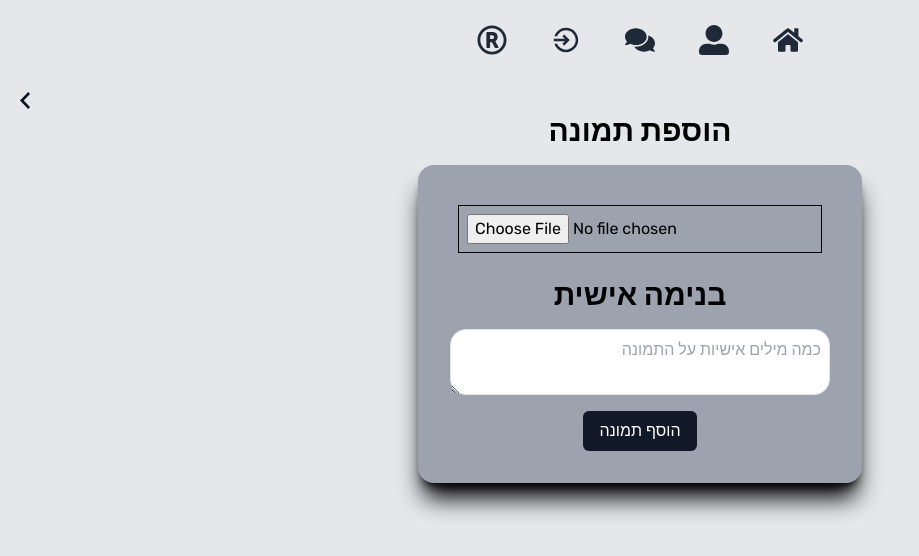
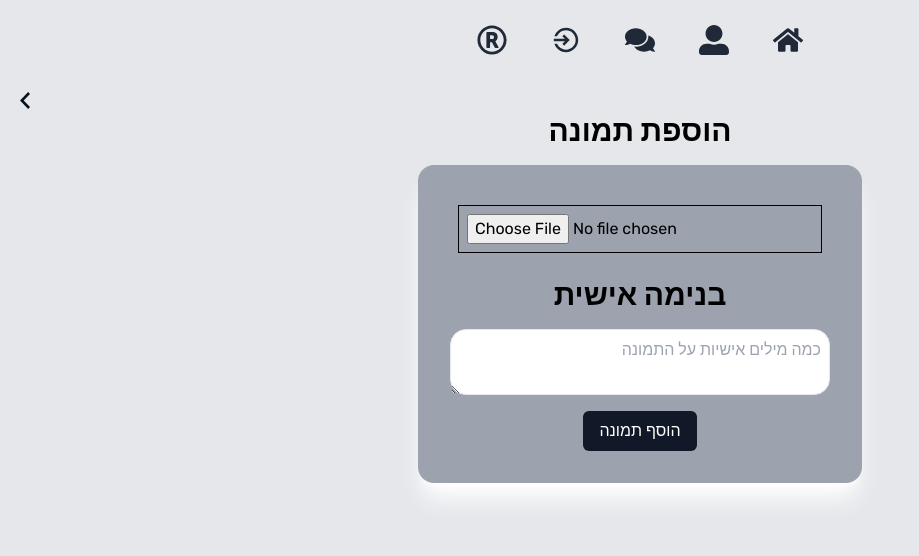
Before and after one commit to shevibr0/war, a React (Create React App) app in the folder frontend/war/: page /soldierInfo/1/addPicture in a window 1280 px wide. Shown: the top 556 px of the page, without its empty margins (0-919 px from the left). Built offline with nearby package versions, Linux system fonts and the light colour scheme.

Commit message:
add picture

```diff
--- a/frontend/war/src/components/AddPicture.jsx
+++ b/frontend/war/src/components/AddPicture.jsx
@@ -124,7 +124,7 @@ const AddPicture = () => {
                 {alertMessage && <p style={{ color: 'red' }}>{alertMessage}</p>}
                 {error && <p style={{ color: 'red' }}>{error}</p>}
                 <div className="flex justify-center bg-gray-200">
-                    <form onSubmit={handleSubmit} className="bg-gray-400 space-y-4 p-8  mt-4 rounded-2xl shadow-xl shadow-black text-center">
+                    <form onSubmit={handleSubmit} className="bg-gray-400 space-y-4 p-8  mt-4 mr-1 ml-1 rounded-2xl shadow-xl shadow-white text-center">
                         <div>
                             <input className="rounded-2xl text-center" type="file" accept="image/*" onChange={(e) => setImage(e.target.files[0])} required className='p-2 m-2 border border-black' />
                         </div>
```
